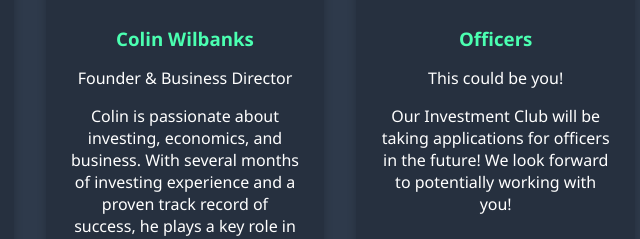
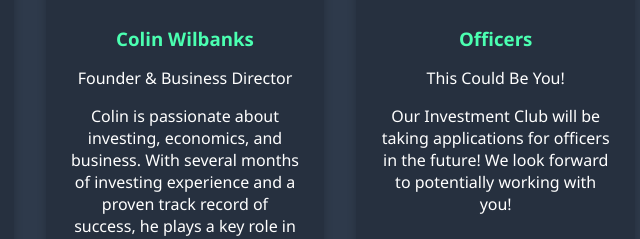
Before and after one commit to jkirkp12/Investment-Club-Website, a plain HTML site: page index.html in a window 1280 px wide. Shown: the part 1608-1847 px from the top of the page, 455-1095 px from the left. Drawn offline with Linux system fonts and the light colour scheme.

Commit message:
index.html

```diff
--- a/index.html
+++ b/index.html
@@ -207,7 +207,7 @@
       <div class="team-member">
         <img src="Assets/Images/mystery man.jpg" alt="Officers" />
         <h3>Officers</h3>
-        <p>This could be you!</p>
+        <p>This Could Be You!</p>
         <p>Our Investment Club will be taking applications for officers in the future! We look forward to potentially working with you!</p>
       </div>
 
```
